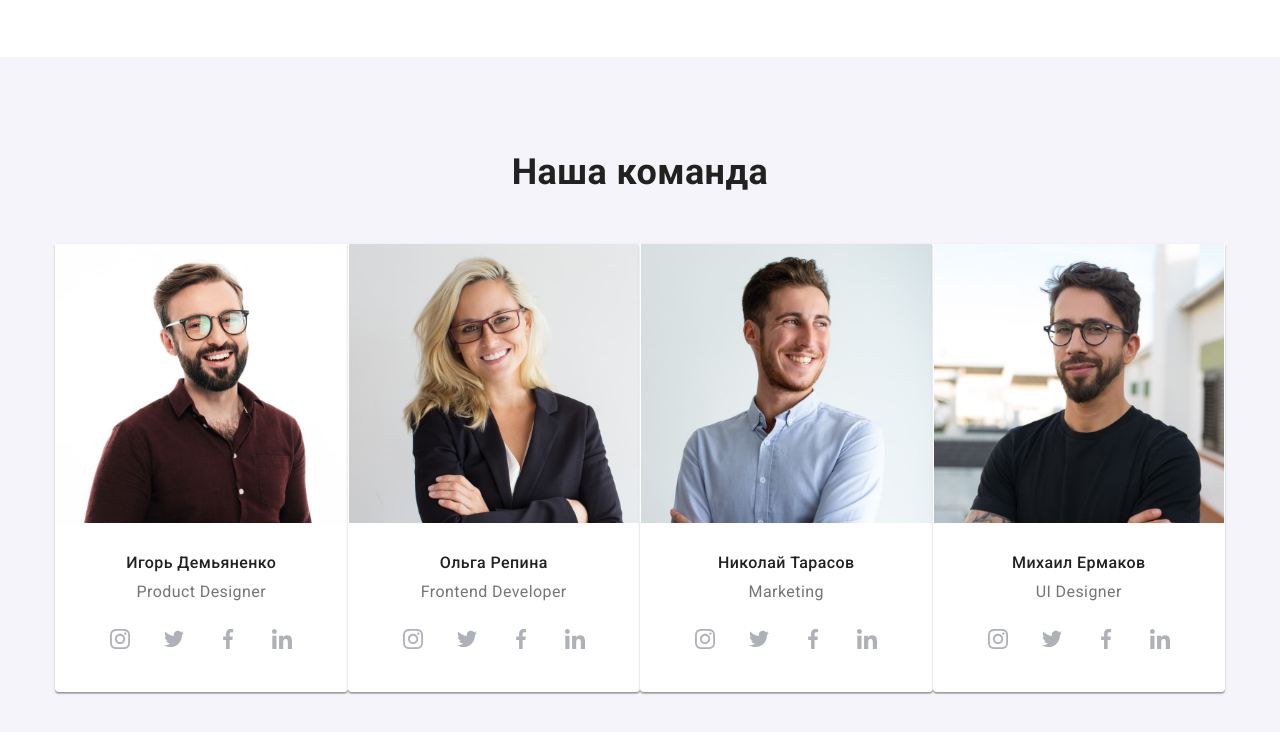
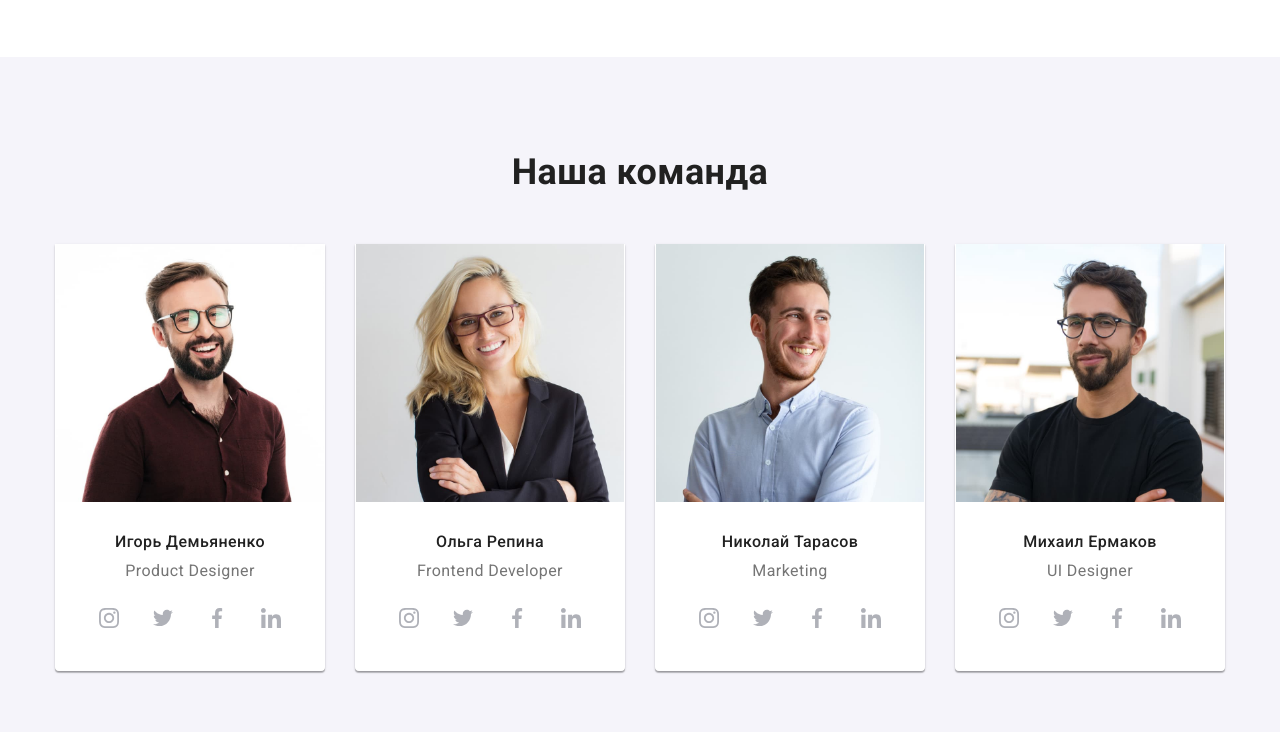
Before and after one commit to Yuliia-88/goit-markup-hw-08, a plain HTML site: page index.html in a window 1280 px wide. Shown: the part 912-1644 px from the top of the page. Drawn offline with nearby package versions, Linux system fonts and the light colour scheme.

```diff
--- a/sass/components/_team.scss
+++ b/sass/components/_team.scss
@@ -1,32 +1,54 @@
 //* ---------------------Наша команда--------------------- */
 .team {
+    padding-top: 60px;
+    padding-bottom: 60px;
+    background: var(--primary-button-background);
+    @media screen and (min-width: 1200px) {
         padding-top: 94px;
         padding-bottom: 94px;
-    background: var(--primary-button-background);
+    }
     &__title {
+        margin-bottom: 30px;
+        font-weight: 700;
+        font-size: 28px;
+        line-height: 1.18;
+        text-align: center;
+        @media screen and (min-width: 1200px) {
             margin-bottom: 50px;
-            font-weight: 700;
             font-size: 36px;
             line-height: 1.17;
-            text-align: center;
+        }
     }
 }
 
 .team-list {
     display: flex;
-    justify-content: space-between;
+    flex-wrap: wrap;
+    gap: 30px;
+    // justify-content: space-between;
+
     &__item {
+        width: 100%;
         border-radius: 0px 0px 4px 4px;
         box-shadow: 0px 1px 3px rgba(0, 0, 0, 0.12), 0px 1px 1px rgba(0, 0, 0, 0.14), 0px 2px 1px rgba(0, 0, 0, 0.2);
         border-right: 1px solid var(--primary-background-color);
         border-bottom: 1px solid var(--primary-background-color);
         border-left: 1px solid var(--primary-background-color);
         background: var(--primary-background-color);
+        @media screen and (min-width: 768px) {
+            width: calc((100% - 30px)/2);
+        }
+        @media screen and (min-width: 1200px) {
+            width: calc((100% - 3*30px)/4);
+        }
     }
 
     &__group {
         padding-top: 30px;
+        padding-bottom: 24px;
+        @media screen and (min-width: 1200px) {
             padding-bottom: 30px;
+        }
     }
 
     &__title {
```
Also changed, not shown: css/mail.css, css/mail.min.css, 2 other files. Lines whose indentation alone changed are shown as unchanged.
